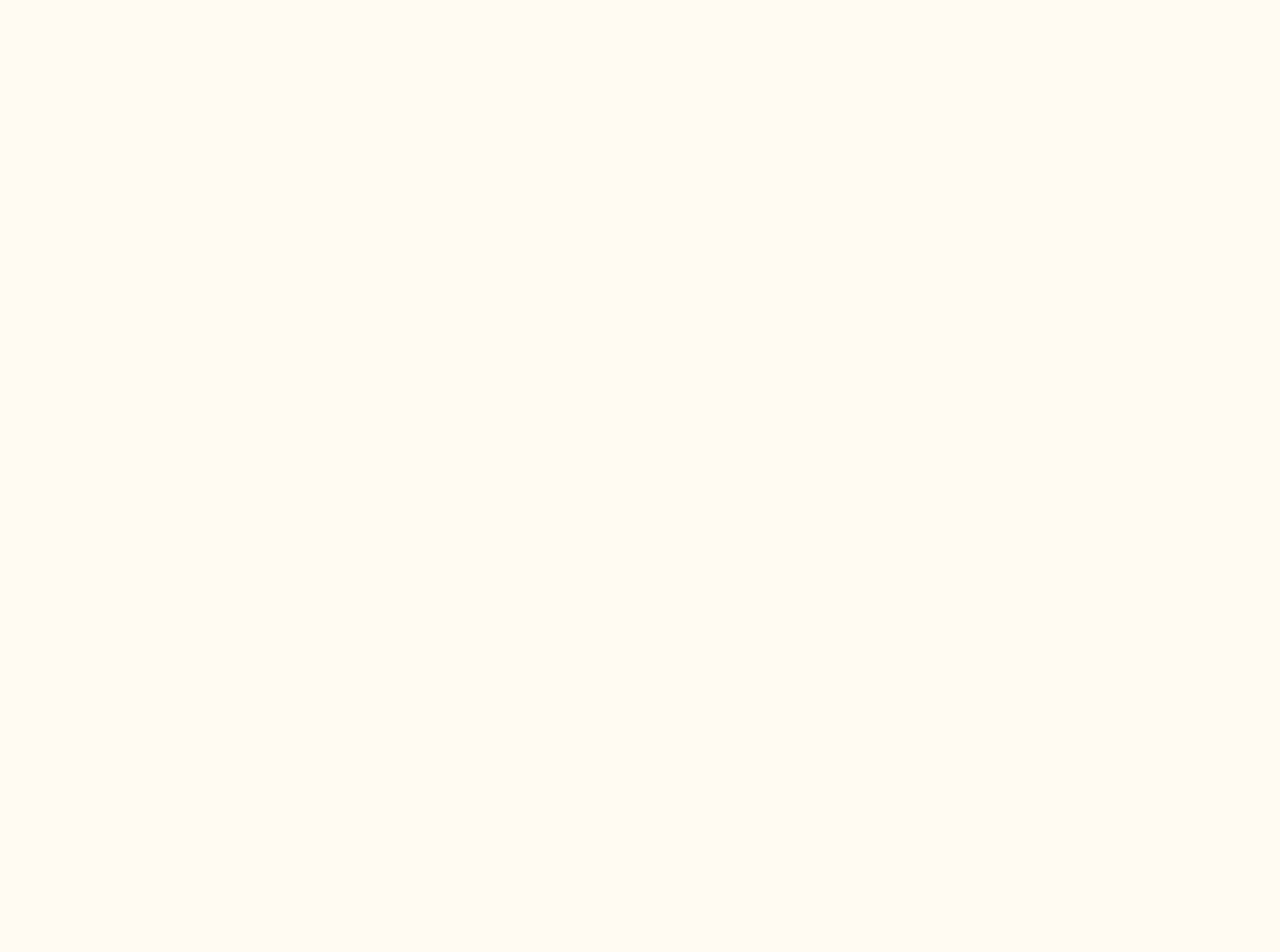
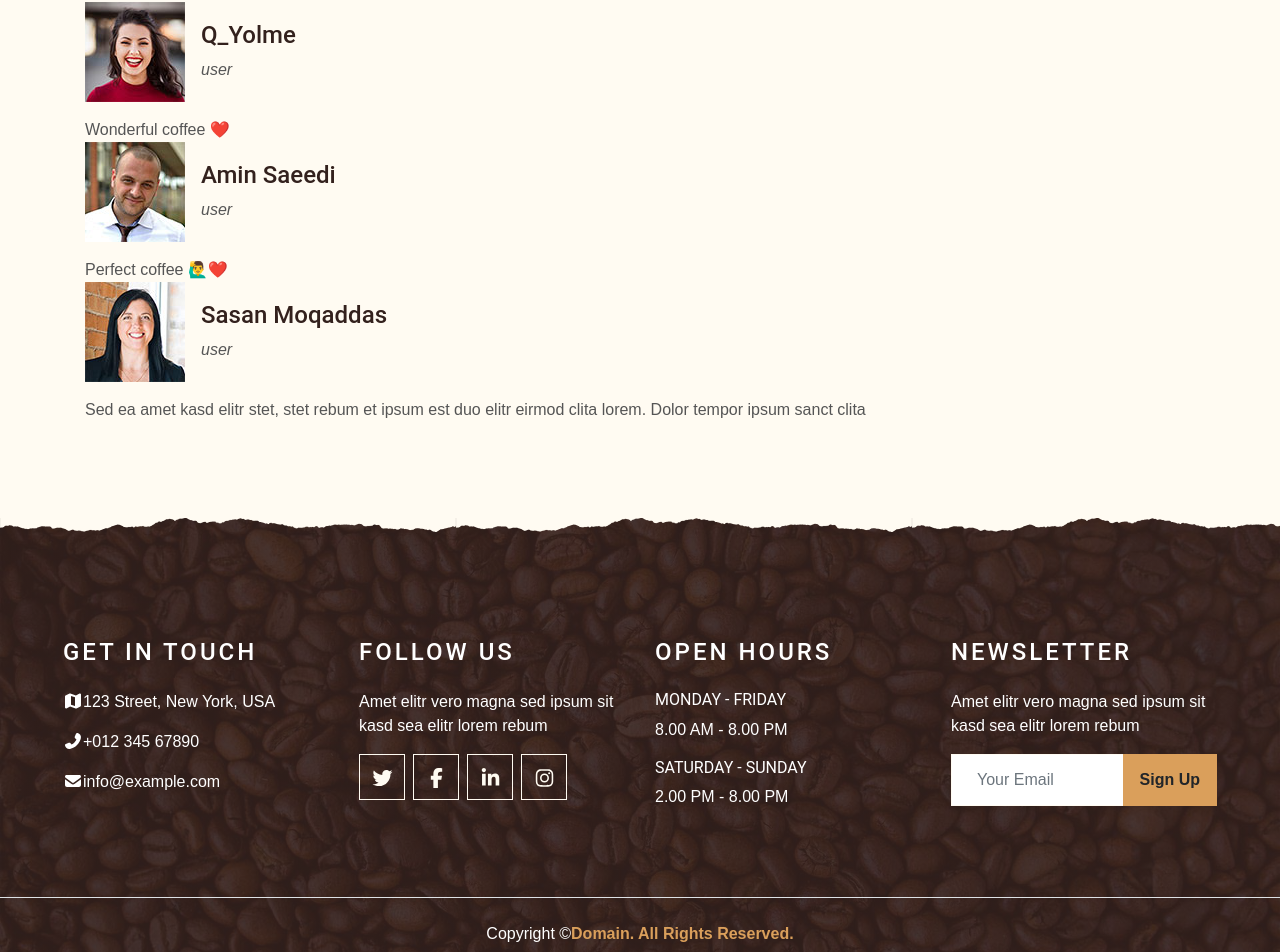
Before and after one commit to danialmousavi/Next-Coffee, a Next.js app: page / in a window 1280 px wide. Shown: the part 5037-5989 px from the top of the page. Before the commit the page ends 4729 px from the top, so only its background shows below. Built offline with nearby package versions, Linux system fonts and the light colour scheme; data requests are answered from the project's data file.

Commit message:
fetch comments and show them and create footer

```diff
--- a/components/modules/Footer/Footer.js
+++ b/components/modules/Footer/Footer.js
@@ -1,7 +1,63 @@
 import React from 'react'
+import { FontAwesomeIcon } from "@fortawesome/react-fontawesome";
+import {faEnvelope, faMap} from "@fortawesome/free-solid-svg-icons"; // Import the icon you need
+// config.autoAddCss = false;
+import { faMapMarkerAlt, faPhoneAlt } from "@fortawesome/free-solid-svg-icons";
+import { faTwitter, faFacebookF, faLinkedinIn, faInstagram } from "@fortawesome/free-brands-svg-icons";
 
 export default function Footer() {
   return (
-    <div>Footer</div>
+    <div className="container-fluid footer text-white mt-5 pt-5 px-0 position-relative overlay-top">
+        <div className="row mx-0 pt-5 px-sm-3 px-lg-5 mt-4">
+            <div className="col-lg-3 col-md-6 mb-5">
+                <h4 className="text-white text-uppercase mb-4" style={{letterSpacing: "3px"}}>Get In Touch</h4>
+                <p><FontAwesomeIcon icon={faMap}/>123 Street, New York, USA</p>
+                <p><FontAwesomeIcon icon={faPhoneAlt}/>+012 345 67890</p>
+                <p className="m-0">
+                  <FontAwesomeIcon icon={faEnvelope}/>
+                  info@example.com</p>
+            </div>
+            <div className="col-lg-3 col-md-6 mb-5">
+                <h4 className="text-white text-uppercase mb-4" style={{letterSpacing: "3px"}}>Follow Us</h4>
+                <p>Amet elitr vero magna sed ipsum sit kasd sea elitr lorem rebum</p>
+                <div className="d-flex justify-content-start">
+                    <a className="btn btn-lg btn-outline-light btn-lg-square mr-2" href="#"><FontAwesomeIcon icon={faTwitter}/></a>
+                    <a className="btn btn-lg btn-outline-light btn-lg-square mr-2" href="#"><FontAwesomeIcon icon={faFacebookF}/></a>
+                    <a className="btn btn-lg btn-outline-light btn-lg-square mr-2" href="#"><FontAwesomeIcon icon={faLinkedinIn}/></a>
+                    <a className="btn btn-lg btn-outline-light btn-lg-square" href="#"><FontAwesomeIcon icon={faInstagram}/></a>
+                </div>
+            </div>
+            <div className="col-lg-3 col-md-6 mb-5">
+                <h4 className="text-white text-uppercase mb-4" style={{letterSpacing: "3px"}}>Open Hours</h4>
+                <div>
+                    <h6 className="text-white text-uppercase">Monday - Friday</h6>
+                    <p>8.00 AM - 8.00 PM</p>
+                    <h6 className="text-white text-uppercase">Saturday - Sunday</h6>
+                    <p>2.00 PM - 8.00 PM</p>
+                </div>
+            </div>
+            <div className="col-lg-3 col-md-6 mb-5">
+                <h4 className="text-white text-uppercase mb-4" style={{letterSpacing: "3px"}}>Newsletter</h4>
+                <p>Amet elitr vero magna sed ipsum sit kasd sea elitr lorem rebum</p>
+                <div className="w-100">
+                    <div className="input-group">
+                        <input type="text" className="form-control border-light" style={{padding: "25px"}} placeholder="Your Email"/>
+                        <div className="input-group-append">
+                            <button className="btn btn-primary font-weight-bold px-3">Sign Up</button>
+                        </div>
+                    </div>
+                </div>
+            </div>
+        </div>
+        <div className="container-fluid text-center text-white border-top mt-4 py-4 px-sm-3 px-md-5" style={{borderColor: "rgba(256, 256, 256, .1) !important"}}>
+            <p className="mb-2 text-white">
+              Copyright &copy;
+              <a className="font-weight-bold" href="#">
+                Domain. All Rights Reserved.
+                </a>
+            </p>
+            <p className="m-0 text-white">Designed by <a className="font-weight-bold" href="https://htmlcodex.com">HTML Codex</a></p>
+        </div>
+    </div>
   )
 }
--- /dev/null
+++ b/components/modules/TestimonialItem/TestimonialItem.js
@@ -0,0 +1,18 @@
+import React from "react";
+
+export default function TestimonialItem({username,profile,body}) {
+  return (
+    <div className="testimonial-item">
+      <div className="d-flex align-items-center mb-3">
+        <img className="img-fluid" src={profile} alt="" />
+        <div className="ml-3">
+          <h4>{username}</h4>
+          <i>user</i>
+        </div>
+      </div>
+      <p className="m-0">
+        {body}
+      </p>
+    </div>
+  );
+}
--- a/components/templates/Index/Testimonial.js
+++ b/components/templates/Index/Testimonial.js
@@ -1,7 +1,22 @@
+import TestimonialItem from '@/components/modules/TestimonialItem/TestimonialItem';
 import React from 'react'
 
-export default function Testimonial() {
+export default function Testimonial({TestimonialData}) {
+    console.log("TestimonialData",TestimonialData);
+
   return (
-    <div>Testimonial</div>
+    <div className="container-fluid py-5">
+        <div className="container">
+            <div className="section-title">
+                <h4 className="text-primary text-uppercase" style={{letterSpacing: "5px"}}>Testimonial</h4>
+                <h1 className="display-4">Our Clients Say</h1>
+            </div>
+            <div className="owl-carousel testimonial-carousel">
+                {TestimonialData.slice(0,3).map(item=>(
+                    <TestimonialItem key={item.id} {...item}/>
+                ))}
+            </div>
+        </div>
+    </div>
   )
 }
--- a/pages/_app.js
+++ b/pages/_app.js
@@ -1,11 +1,16 @@
+import Footer from '@/components/modules/Footer/Footer'
 import Navbar from '@/components/modules/Navbar/Navbar'
 import '@/styles/globals.css'
 
+import "@fortawesome/fontawesome-svg-core/styles.css";
+import { config } from "@fortawesome/fontawesome-svg-core";
+config.autoAddCss = false;
 export default function App({ Component, pageProps }) {
   return (
     <>
     <Navbar/>
     <Component {...pageProps} />
+    <Footer/>
     </>
   )
 }
--- a/pages/index.js
+++ b/pages/index.js
@@ -4,6 +4,7 @@ import Offer from '@/components/templates/Index/Offer'
 import ReseveTable from '@/components/templates/Index/ReseveTable'
 import Services from '@/components/templates/Index/Services'
 import Slider from '@/components/templates/Index/Slider'
+import Testimonial from '@/components/templates/Index/Testimonial'
 import React from 'react'
 
 export default function index({data}) {
@@ -15,6 +16,7 @@ export default function index({data}) {
       <Offer/>
       <Menu menu={data.menu}/>
       <ReseveTable/>
+      <Testimonial TestimonialData={data.TestimonialData}/>
     </>
   )
 }
@@ -24,11 +26,15 @@ export async function getStaticProps(){
 
   const resMenu=await fetch("http://localhost:4000/menu")
   const menuData=await resMenu.json();
+
+  const resTestimonial=await fetch("http://localhost:4000/comments");
+  const TestimonialData=await resTestimonial.json();
   return {
     props:{
       data:{
         services,
-        menu:menuData
+        menu:menuData,
+        TestimonialData
       }
     }
   }
```
